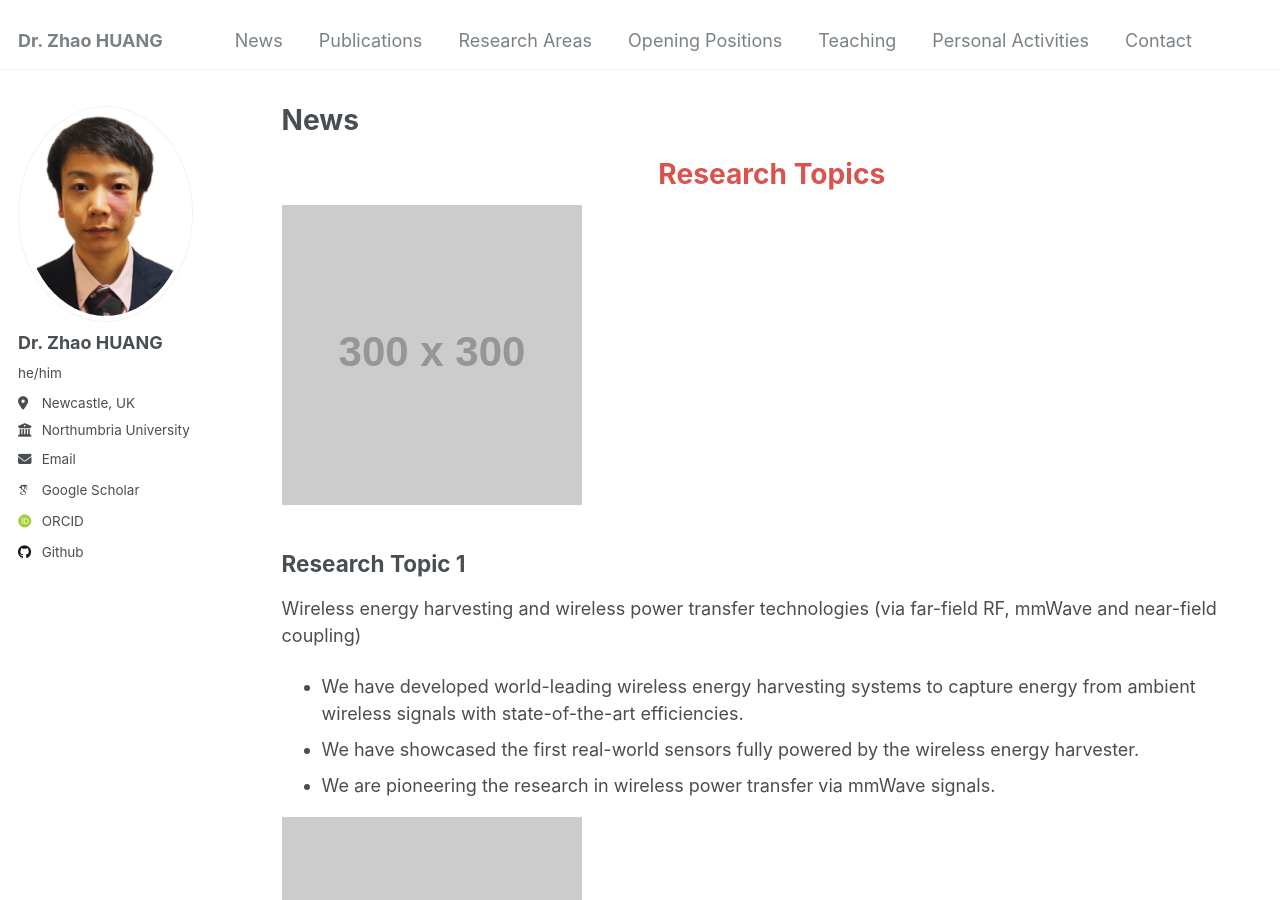
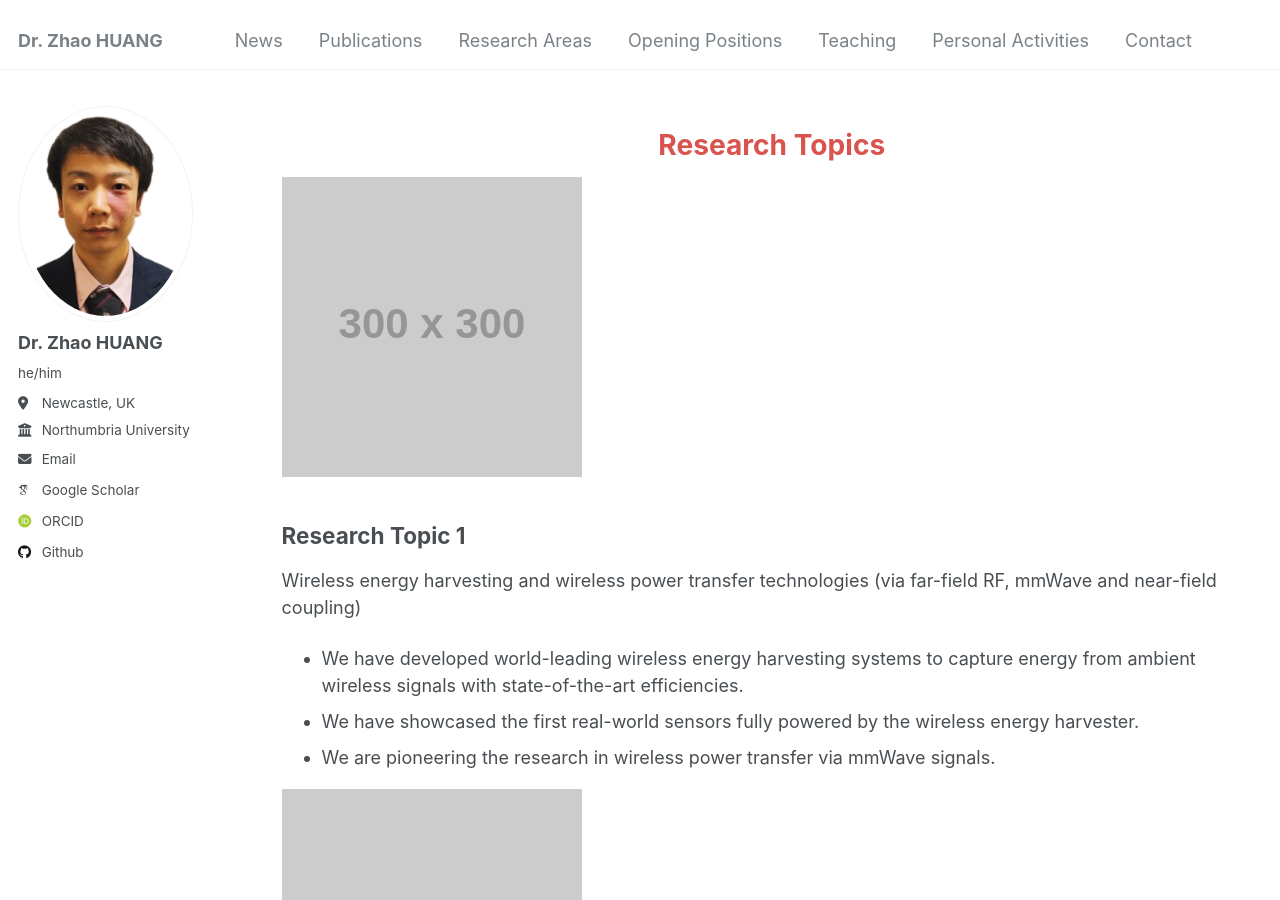
Before and after one commit to ZZ2020zz/ZZ2020zz.github.io, a Jekyll site: the page built from _pages/research.html, in a window 1280 px wide and 900 px high. Built offline with Jekyll 4.4.1, drawn with Linux system fonts in a browser that asks for light colours; some web fonts are replaced.

Commit message:
Update research.html

```diff
--- a/_pages/research.html
+++ b/_pages/research.html
@@ -1,7 +1,7 @@
 ---
 layout: archive
-title: "News"
-permalink: /news/
+
+permalink: /research/
 author_profile: true
 ---
 
```
